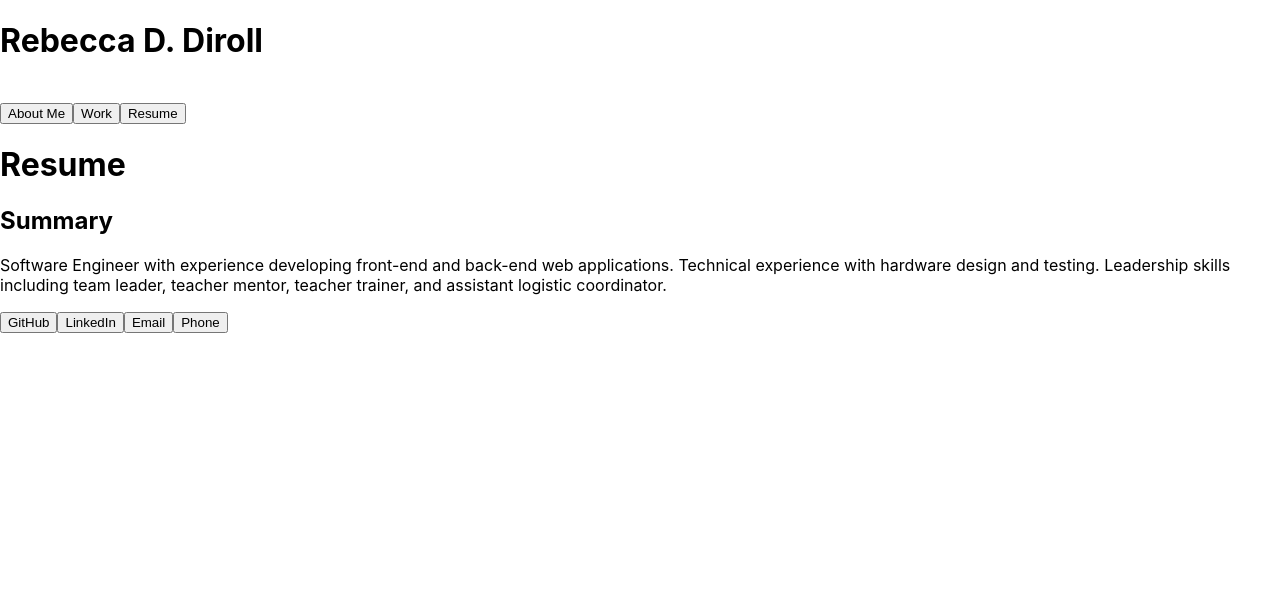
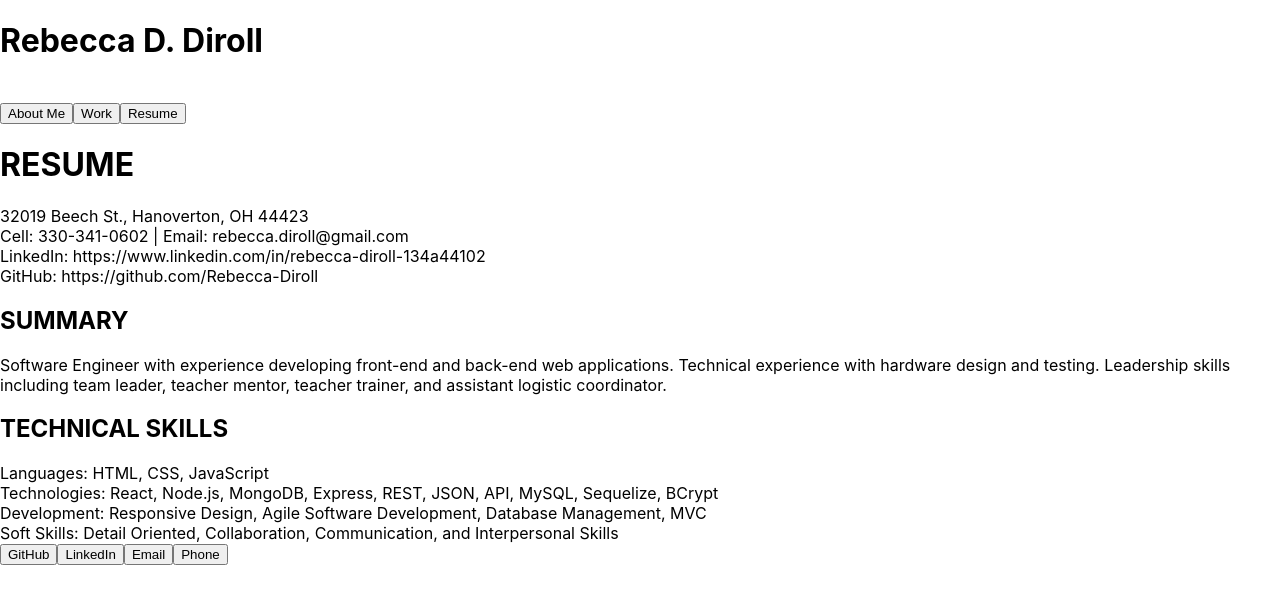
Before and after one commit to Rebecca-Diroll/20-React-Portfolio, a React (Create React App) app: page /resume in a window 1280 px wide. Shown: the top 604 px of the page. Built offline with nearby package versions, Linux system fonts and the light colour scheme.

Commit message:
Add header, summary, and technical skills to resume page

```diff
--- a/src/pages/Resume/Resume.js
+++ b/src/pages/Resume/Resume.js
@@ -4,19 +4,43 @@ function Resume() {
     return (
         <>
             <h1>
-                Resume
+                RESUME
             </h1>
+            <div>
+                32019 Beech St., Hanoverton, OH 44423
+            </div>
+            <div>
+                Cell: 330-341-0602  |  Email: rebecca.diroll@gmail.com
+            </div>
+            <div>
+                LinkedIn: https://www.linkedin.com/in/rebecca-diroll-134a44102
+            </div>
+            <div>
+                GitHub: https://github.com/Rebecca-Diroll
+            </div>
             <h2>
-                Summary
+                SUMMARY
             </h2>
-            <p>
+            <div>
             Software Engineer with experience developing front-end and back-end web applications.
             Technical experience with hardware design and testing. Leadership skills including
             team leader, teacher mentor, teacher trainer, and assistant logistic coordinator.
-            </p>
-            <p>
-
-            </p>
+            </div>
+            <h2>
+                TECHNICAL SKILLS
+            </h2>
+            <div>
+                Languages: HTML, CSS, JavaScript
+            </div>
+            <div>
+                Technologies: React, Node.js, MongoDB, Express, REST, JSON, API, MySQL, Sequelize, BCrypt
+            </div>
+            <div>
+                Development: Responsive Design, Agile Software Development, Database Management, MVC
+            </div>
+            <div>
+                Soft Skills: Detail Oriented, Collaboration, Communication, and Interpersonal Skills
+            </div>
         </>
     )
 }
```
